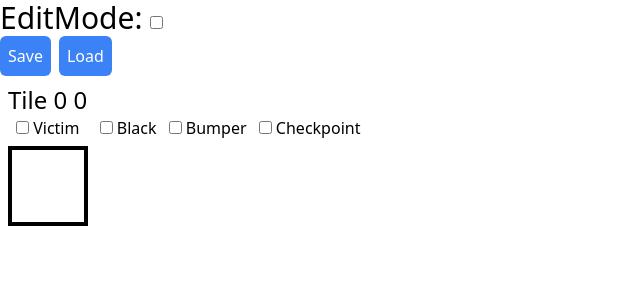
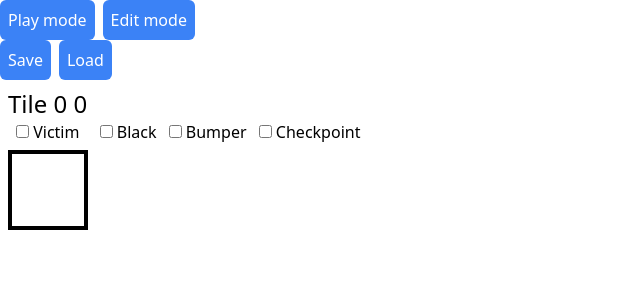
Before and after one commit to Toboxos/rcj-maze-entry-editor, a Vue app: page / in a window 1280 px wide. Shown: the top 300 px of the page, without its empty margins (0-640 px from the left). Built offline with nearby package versions, Linux system fonts and the light colour scheme.

Commit message:
Added buttons to switch edit/play mode

```diff
--- a/src/components/Maze.vue
+++ b/src/components/Maze.vue
@@ -1,8 +1,8 @@
 <template>
   <div>
-
-    <div class="text-3xl">
-      EditMode: <input type="checkbox" v-model="editMode">
+    <div class="space-x-2">
+      <button class="btn p-2" @click="play">Play mode</button>
+      <button class="btn p-2" @click="edit">Edit mode</button>
     </div>
 
     <div class="space-x-2">
@@ -142,6 +142,14 @@ function load() {
   }
 }
 
+function edit() {
+  editMode.value = true;
+}
+
+function play() {
+  editMode.value = false;
+}
+
 tileClicked(0, 0);
 </script>
 
```
